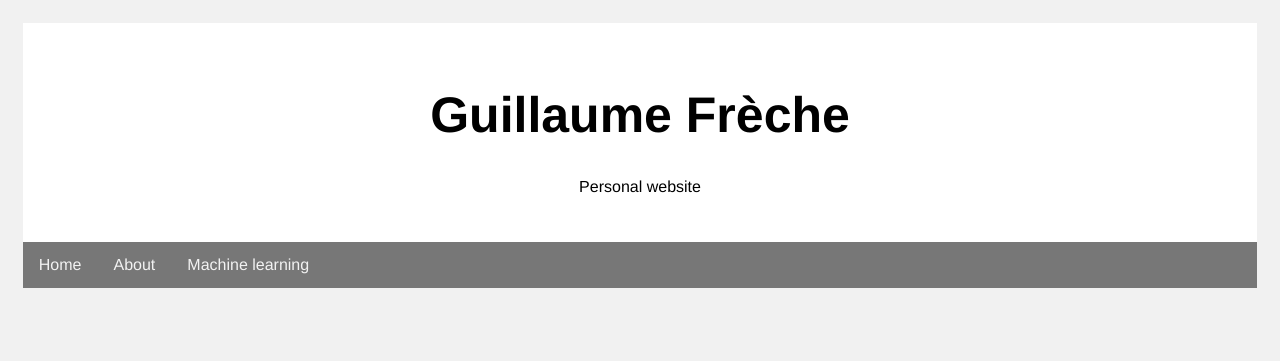
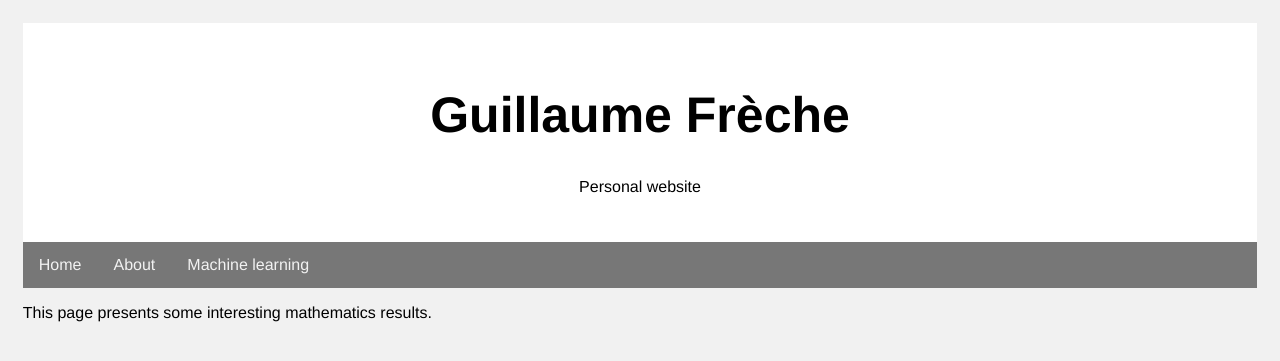
Before and after one commit to grfreche/grfreche.github.io, a Jekyll site: the page built from maths.md, in a window 1280 px wide. Shown: the top 361 px of the page. Built offline with Jekyll 4.4.1, drawn with Linux system fonts in a browser that asks for light colours.

Commit message:
Update maths.md

```diff
--- a/maths.md
+++ b/maths.md
@@ -3,3 +3,5 @@ layout: default
 title: Machine learning
 permalink: /maths/
 ---
+
+This page presents some interesting mathematics results.
```
